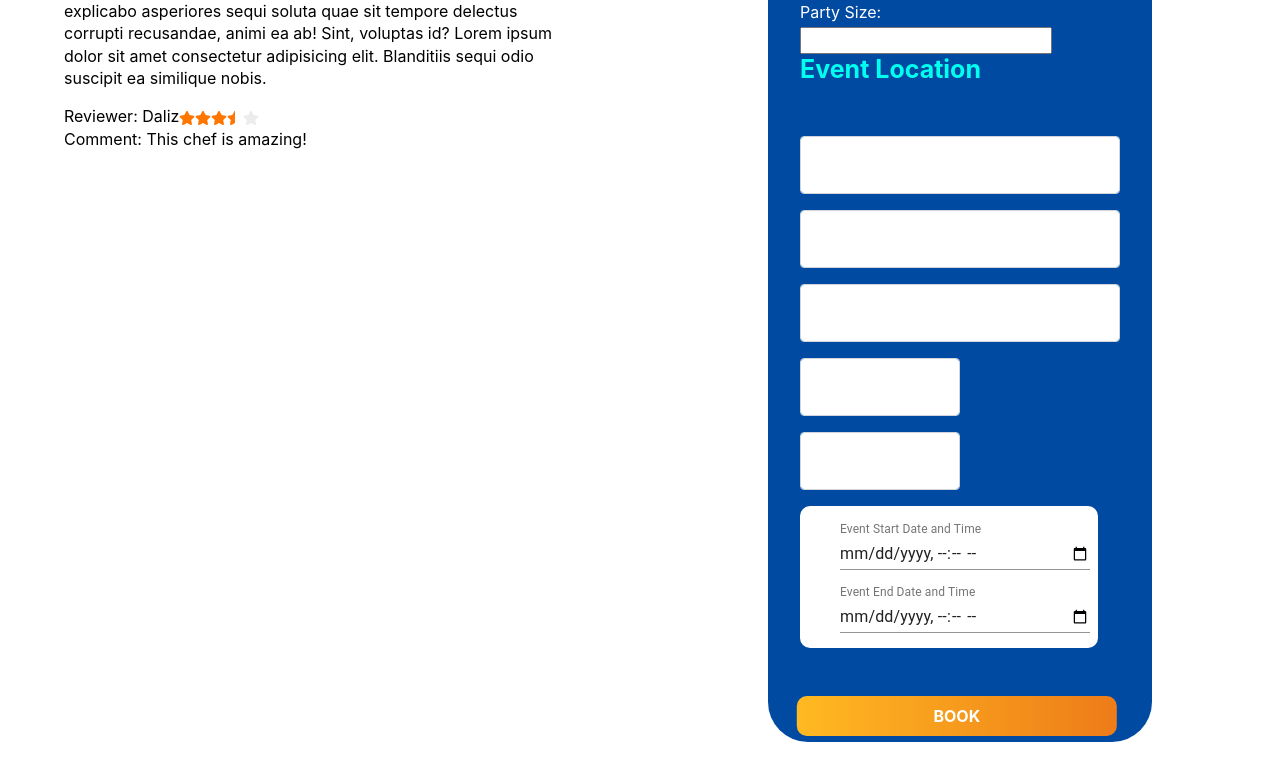
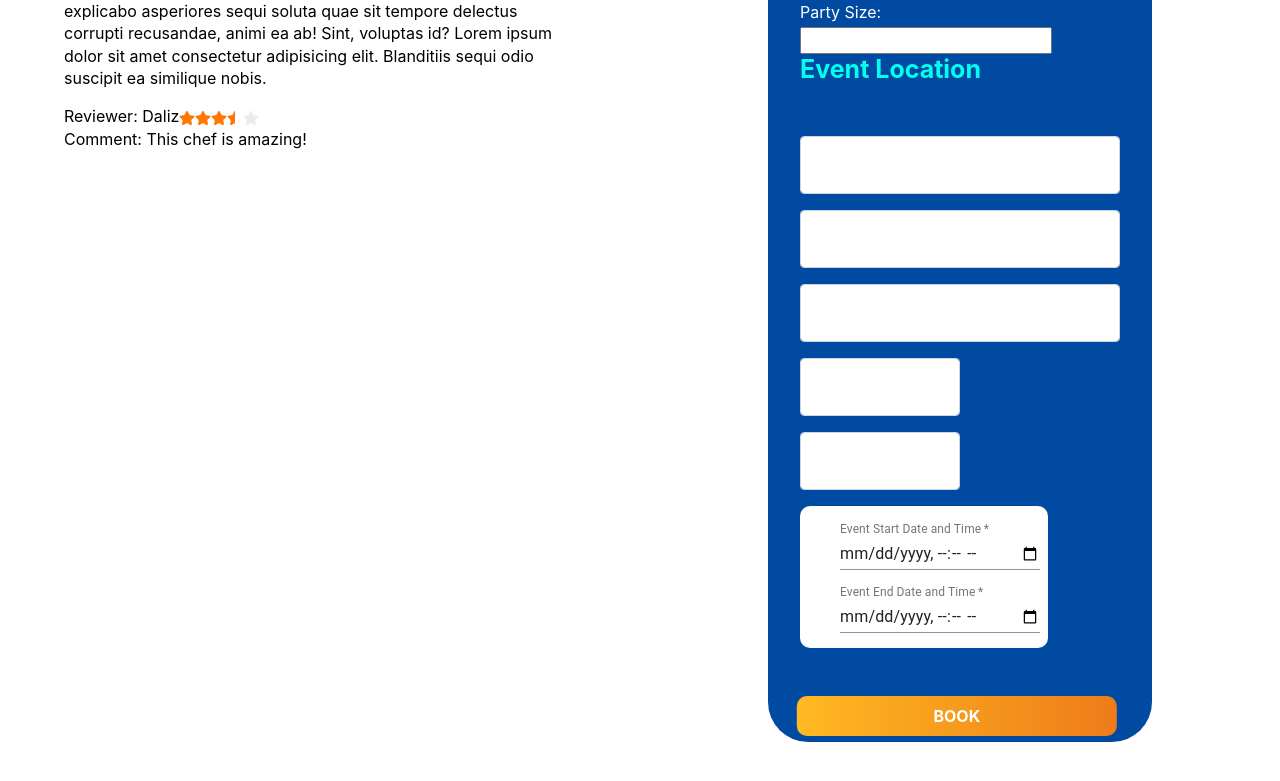
Before and after one commit to yashiazize/CapstoneProject, a React (Create React App) app in the folder front-end/: page /chefs/1 in a window 1280 px wide. Shown: the part 683-1464 px from the top of the page. Built offline with nearby package versions, Linux system fonts and the light colour scheme; no server answers.

Commit message:
get booking to connect to B/E again

```diff
--- a/front-end/public/index.html
+++ b/front-end/public/index.html
@@ -30,6 +30,7 @@
       work correctly both with client-side routing and a non-root public URL.
       Learn how to configure a non-root public URL by running `npm run build`.
     -->
+
 		<title>Chef Finder App</title>
 	</head>
 	<body>
--- a/front-end/src/Components/BookingCal.js
+++ b/front-end/src/Components/BookingCal.js
@@ -1,4 +1,5 @@
 import { useState } from "react";
+import "date-fns";
 import { makeStyles } from "@material-ui/core/styles";
 import TextField from "@material-ui/core/TextField";
 
@@ -10,14 +11,17 @@ const useStyles = makeStyles((theme) => ({
 	textField: {
 		marginLeft: theme.spacing(1),
 		marginRight: theme.spacing(1),
-		width: 250,
+		width: 200,
 		marginBottom: 15,
-		color: 'white'
+		color: "white",
 	},
 }));
 
 const BookingCal = ({ setRequest, request }) => {
 	const classes = useStyles();
+
+	let today = new Date().toLocaleDateString();
+	let newDate = today.split("/").reverse().join("-");
 
 	const [eventDate, setEventDate] = useState({
 		startDate: new Date(),
@@ -43,24 +47,26 @@ const BookingCal = ({ setRequest, request }) => {
 						onChange={handleSelectedDate}
 						value={eventDate.startDate}
 						name="startDate"
-					// defaultValue="2017-05-24T10:30"
 						className={classes.textField}
 						InputLabelProps={{
 							shrink: true,
 						}}
+						// defaultValue="2017-05-24"
+						min={newDate}
+						defaultValue="color"
+						required
 					/>
 					<TextField
 						id="endDate"
 						label="Event End Date and Time"
 						type="datetime-local"
-					// defaultValue={new Date()}
 						onChange={handleSelectedDate}
-					// name="endDate"
 						value={eventDate.endDate}
 						className={classes.textField}
 						InputLabelProps={{
 							shrink: true,
 						}}
+						required
 					/>
 				</div>
 			</form>
--- a/front-end/src/Components/BookingForm.js
+++ b/front-end/src/Components/BookingForm.js
@@ -34,7 +34,6 @@ const BookingForm = ({ chef }) => {
 			const chefRequest = {
 				chef_id: chef_id,
 				user_id: currentUser.uid,
-				chef: `chef.first_name chef.last_name`,
 				...newRequest,
 			};
 			let res = await axios.post(`${API}/bookings`, chefRequest);
@@ -68,10 +67,10 @@ const BookingForm = ({ chef }) => {
 						<option type="text" value={"---"} default>
 							---
 						</option>
-						<option type="text" value={"Other"}>
+						<option type="text" value={"Special Occasion"}>
 							Special Occasion
 						</option>
-						<option type="text" value={"Corporate Function"}>
+						<option type="text" value={"Corporate Event"}>
 							Corporate Event
 						</option>
 						<option type="text" value={"Birthday Party"}>
@@ -79,12 +78,6 @@ const BookingForm = ({ chef }) => {
 						</option>
 						<option type="text" value={"Dinner Party"}>
 							Dinner Party
-						</option>
-						<option type="text" value={"Meal Prep"}>
-							Meal Prep
-						</option>
-						<option type="text" value={"Brunch"}>
-							Brunch
 						</option>
 						<option type="text" value={"Meal Prep"}>
 							Meal Prep
--- a/front-end/src/Components/ChefListItem.js
+++ b/front-end/src/Components/ChefListItem.js
@@ -1,7 +1,7 @@
 import { Link } from "react-router-dom";
 import imageChef from "../Images/bkgnd-lukas-blazek-unsplash.jpg";
 
-const ChefListItem = ({ chef, rating }) => {
+const ChefListItem = ({ chef }) => {
 	return (
 		<div className="card mb-3 chefs-list-card">
 			<div className="row g-0">
--- a/front-end/src/Components/NavBar.js
+++ b/front-end/src/Components/NavBar.js
@@ -12,12 +12,6 @@ const NavBar = () => {
 	const handleToggle = () => {
 		setToggleMenu((isOpen) => !isOpen);
 	};
-	// let userID;
-	// if (currentUser.uid === undefined) {
-	// 	console.log("undefined");
-	// } else {
-	// 	return (userID = currentUser.uid);
-	// }
 
 	return (
 		<nav className="navBar">
@@ -50,7 +44,7 @@ const NavBar = () => {
 					</li>
 				</ul>
 
-				{/* <p> Hi, {currentUser && currentUser.email} </p>					 */}
+				<p> Hi, {currentUser && currentUser.email} </p>
 			</div>
 			{modalOpen ? <AuthModal setModalOpen={setModalOpen} /> : null}
 		</nav>
--- a/front-end/src/Components/RequestDetails.js
+++ b/front-end/src/Components/RequestDetails.js
@@ -23,8 +23,8 @@ const RequestDetails = ({ booking }) => {
 					<p className="card-text">End Date: {endDate}</p>
 					<p className="card-text">End Time: {endTime}</p>
 					<p>
-						Address: {booking.address} {booking.address2}
-						{booking.city}, {booking.state} {booking.zip_code}
+						Address: {booking.address} {booking.address2} {booking.city},{" "}
+						{booking.state} {booking.zip_code}
 					</p>
 					<p className="card-text"></p>
 					{/* <div className="detailsButtons">
```
Lines whose indentation alone changed are shown as unchanged.
